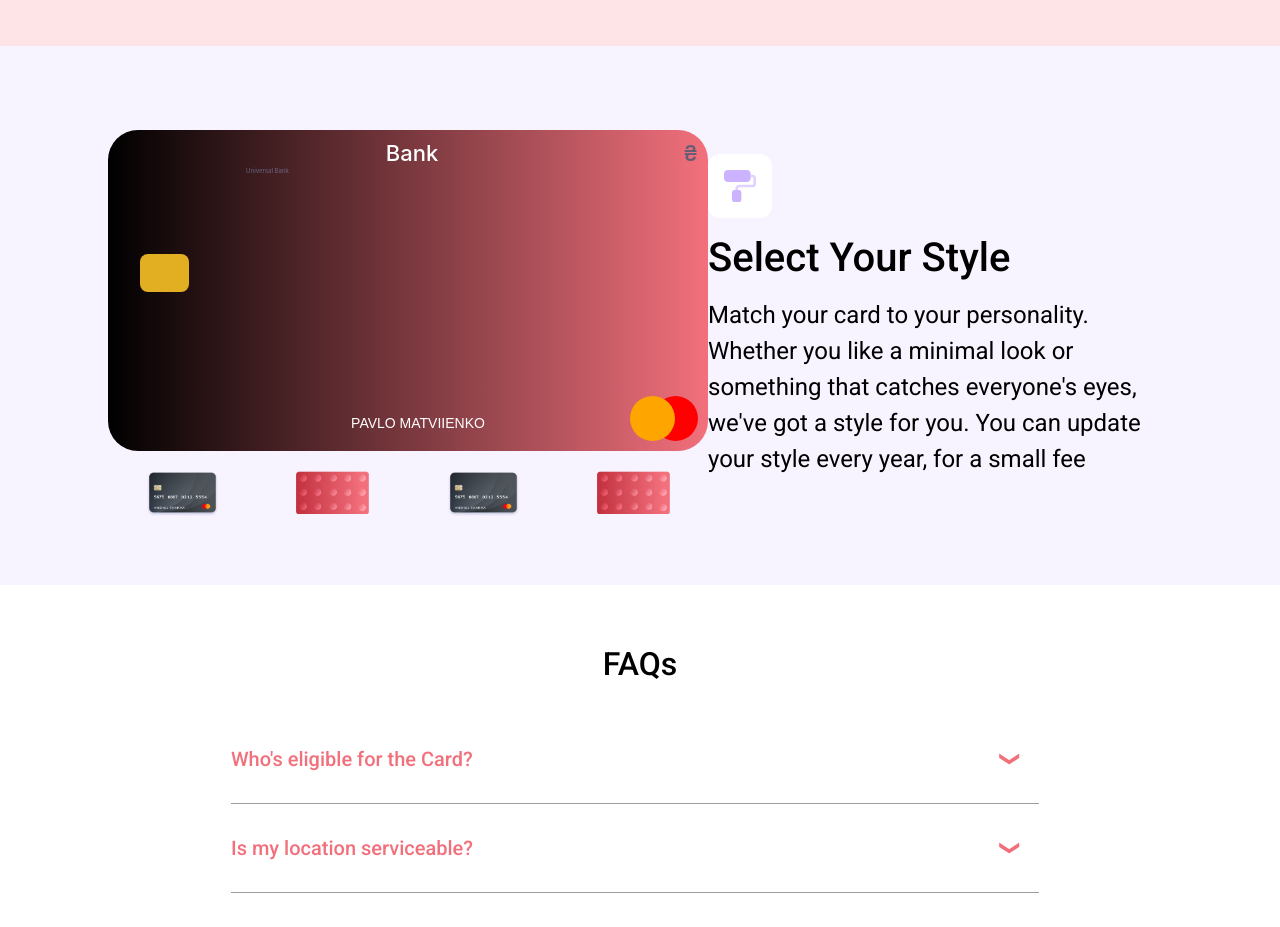
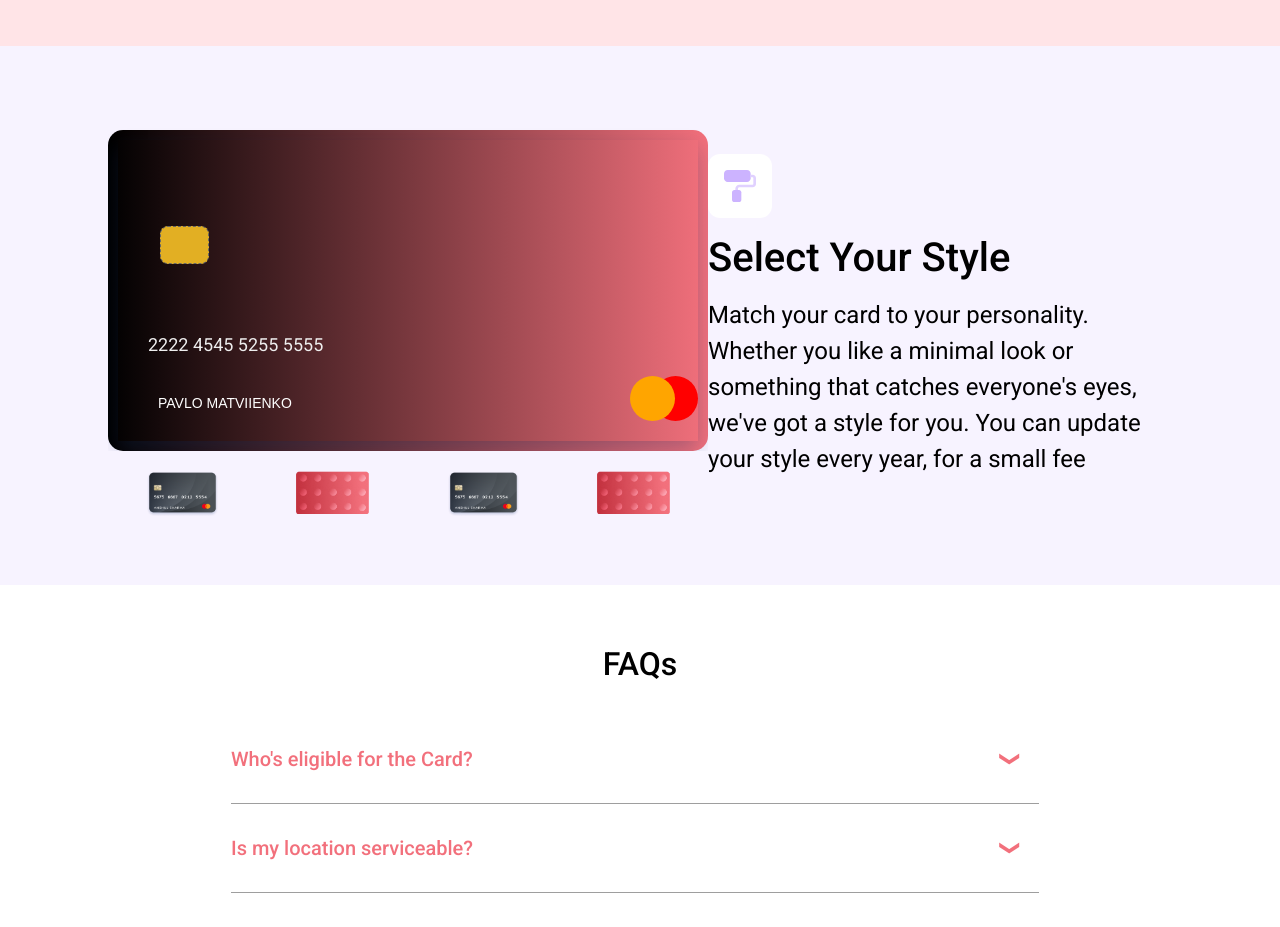
Before and after one commit to Shaivyaa/onething-design-assessment, a Next.js app: page / in a window 1280 px wide. Shown: the part 2060-2987 px from the top of the page. Built offline with nearby package versions, Linux system fonts and the light colour scheme.

Commit message:
added animation

```diff
--- a/src/app/globals.css
+++ b/src/app/globals.css
@@ -24,8 +24,11 @@ a {
   width: 100%;
   height: 100%;
   display: flex;
-  justify-content: space-between;
+  justify-content: end;
   flex-direction: column;
+  gap: 25px;
+    padding: 20px;
+    box-shadow: 0px 8.907798767089844px 18.55791473388672px 0px #0F336B40;
 }
 
 .flex__2 {
@@ -51,7 +54,7 @@ a {
 .card__side {
   width: 100%;
   height: 100%;
-  border-radius: 30px;
+  border-radius: 15px;
   position: absolute;
   top: 0;
   left: 0;
@@ -126,6 +129,7 @@ a {
   margin-top: -35px;
   background: rgb(226, 175, 35);
   border-radius: 8px;
+  border: 1px dashed #666666;
 }
 
 .card__side__chip:after {
@@ -148,7 +152,9 @@ a {
   position: relative;
   display: block;
   color: white;
-@media screen and (max-width: 580px) {
+  text-align: left;
+    width: 100%;
+  @media screen and (max-width: 580px) {
     display: none;
   }
 }
@@ -189,9 +195,20 @@ a {
 
 .card__side__number {
   font-size: 18px;
-  font-family: Roboto Mono, sans-serif;
   color: #eeeeee;
   margin: 45px 0px 15px 10px;
+}
+
+.card__side__number_front {
+  font-size: 18px;
+  color: #eeeeee;
+  margin: 45px 0px 15px 10px;
+  text-align: left;
+
+  @media screen and (max-width: 580px) {
+    font-size: 12px;
+    margin: 0;
+  }
 }
 
 .card__side__other-numbers {
--- a/src/components/HeroSection/index.module.scss
+++ b/src/components/HeroSection/index.module.scss
@@ -128,6 +128,7 @@ $high: 980px;
 
 .btn_container:hover {
   color: $red-color;
+  border: 2px solid $red-color;
 }
 
 .btn_container:after {
--- a/src/components/common/Header/index.module.scss
+++ b/src/components/common/Header/index.module.scss
@@ -72,6 +72,7 @@ $high: 980px;
 
 .btn_container:hover {
   color: $red-color;
+  border: 2px solid $red-color;
 }
 
 .btn_container:after {
--- a/src/components/common/ImageSwiper/index.js
+++ b/src/components/common/ImageSwiper/index.js
@@ -37,9 +37,11 @@ export default function ImageSwiper() {
           <div className="card">
             <div className="card__side card__side_front">
               <div className="flex__1">
-                <p className="card__side__name-bank">bank</p>
                 <div className="card__side__chip"></div>
-                <p className="card__side__name-person">PAVLO MATVIIENKO</p>
+                <div className="card__side__number_front">
+                  2222 4545 5255 5555
+                </div>
+                <div className="card__side__name-person">PAVLO MATVIIENKO</div>
               </div>
             </div>
             <div className="card__side card__side_back">
@@ -47,18 +49,12 @@ export default function ImageSwiper() {
               <p className="card__side__number">XXXX XXXX XXXX XXXX</p>
               <div className="flex__2">
                 <p className="card__side__other-numbers card__side__other-numbers_1">
-                  XX/XX
+                  MM/YY
                 </p>
                 <p className="card__side__other-numbers card__side__other-numbers_2">
                   XXX
                 </p>
-
-                <div className="card__side__debit">debit</div>
               </div>
-              <p className="card__side__other-info">
-                BANK.UA | 0 800 205 205 |. ЛІЦЕНЗІЯ НБУ №92 ВІД 20.01.1994 | PCE
-                PC100650 WORLD DEBIT
-              </p>
             </div>
           </div>
         </SwiperSlide>
@@ -66,9 +62,11 @@ export default function ImageSwiper() {
           <div className="card">
             <div className="card__side card__side_front_red">
               <div className="flex__1">
-                <p className="card__side__name-bank">Bank</p>
                 <div className="card__side__chip"></div>
-                <p className="card__side__name-person">PAVLO MATVIIENKO</p>
+                <div className="card__side__number_front">
+                  2222 4545 5255 5555
+                </div>
+                <div className="card__side__name-person">PAVLO MATVIIENKO</div>
               </div>
             </div>
             <div className="card__side card__side_back_red">
@@ -76,18 +74,12 @@ export default function ImageSwiper() {
               <p className="card__side__number">XXXX XXXX XXXX XXXX</p>
               <div className="flex__2">
                 <p className="card__side__other-numbers card__side__other-numbers_1">
-                  XX/XX
+                  MM/YY
                 </p>
                 <p className="card__side__other-numbers card__side__other-numbers_2">
                   XXX
                 </p>
-
-                <div className="card__side__debit">debit</div>
               </div>
-              <p className="card__side__other-info">
-                BANK.UA | 0 800 205 205 |. ЛІЦЕНЗІЯ НБУ №92 ВІД 20.01.1994 | PCE
-                PC100650 WORLD DEBIT
-              </p>
             </div>
           </div>
         </SwiperSlide>
@@ -95,9 +87,11 @@ export default function ImageSwiper() {
           <div className="card">
             <div className="card__side card__side_front">
               <div className="flex__1">
-                <p className="card__side__name-bank">Bank</p>
                 <div className="card__side__chip"></div>
-                <p className="card__side__name-person">PAVLO MATVIIENKO</p>
+                <div className="card__side__number_front">
+                  2222 4545 5255 5555
+                </div>
+                <div className="card__side__name-person">PAVLO MATVIIENKO</div>
               </div>
             </div>
             <div className="card__side card__side_back">
@@ -105,18 +99,12 @@ export default function ImageSwiper() {
               <p className="card__side__number">XXXX XXXX XXXX XXXX</p>
               <div className="flex__2">
                 <p className="card__side__other-numbers card__side__other-numbers_1">
-                  XX/XX
+                  MM/YY
                 </p>
                 <p className="card__side__other-numbers card__side__other-numbers_2">
                   XXX
                 </p>
-
-                <div className="card__side__debit">debit</div>
               </div>
-              <p className="card__side__other-info">
-                BANK.UA | 0 800 205 205 |. ЛІЦЕНЗІЯ НБУ №92 ВІД 20.01.1994 | PCE
-                PC100650 WORLD DEBIT
-              </p>
             </div>
           </div>
         </SwiperSlide>
@@ -124,9 +112,11 @@ export default function ImageSwiper() {
           <div className="card">
             <div className="card__side card__side_front_red">
               <div className="flex__1">
-                <p className="card__side__name-bank">Bank</p>
                 <div className="card__side__chip"></div>
-                <p className="card__side__name-person">PAVLO MATVIIENKO</p>
+                <div className="card__side__number_front">
+                  2222 4545 5255 5555
+                </div>
+                <div className="card__side__name-person">PAVLO MATVIIENKO</div>
               </div>
             </div>
             <div className="card__side card__side_back_red">
@@ -134,18 +124,12 @@ export default function ImageSwiper() {
               <p className="card__side__number">XXXX XXXX XXXX XXXX</p>
               <div className="flex__2">
                 <p className="card__side__other-numbers card__side__other-numbers_1">
-                  XX/XX
+                  MM/YY
                 </p>
                 <p className="card__side__other-numbers card__side__other-numbers_2">
                   XXX
                 </p>
-
-                <div className="card__side__debit">debit</div>
               </div>
-              <p className="card__side__other-info">
-                BANK.UA | 0 800 205 205 |. ЛІЦЕНЗІЯ НБУ №92 ВІД 20.01.1994 | PCE
-                PC100650 WORLD DEBIT
-              </p>
             </div>
           </div>
         </SwiperSlide>
```
